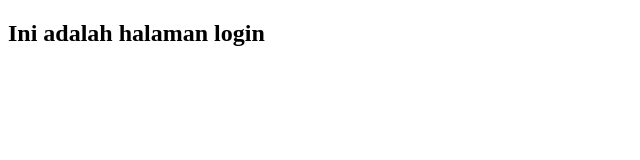
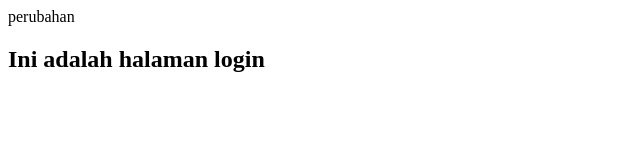
Before and after one commit to nugrocode/CompanyProfile, a plain HTML site: page login.html in a window 1280 px wide. Shown: the whole page, without its empty margins (0-640 px from the left). Drawn offline with Linux system fonts and the light colour scheme.

Commit message:
menambahkan tag header pada login.html

```diff
--- a/login.html
+++ b/login.html
@@ -7,6 +7,7 @@
     <title>halaman login</title>
   </head>
   <body>
+    <header>perubahan</header>
     <h2>Ini adalah halaman login</h2>
   </body>
 </html>
```
